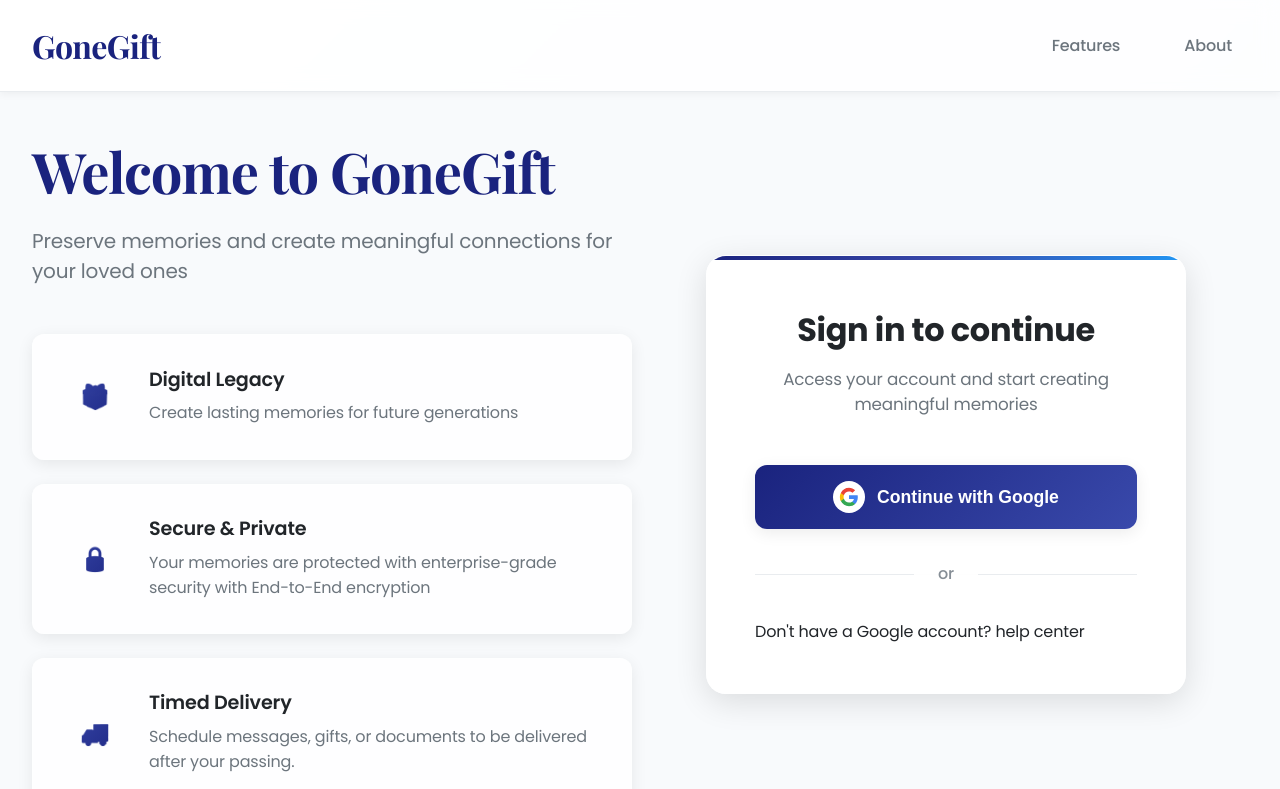
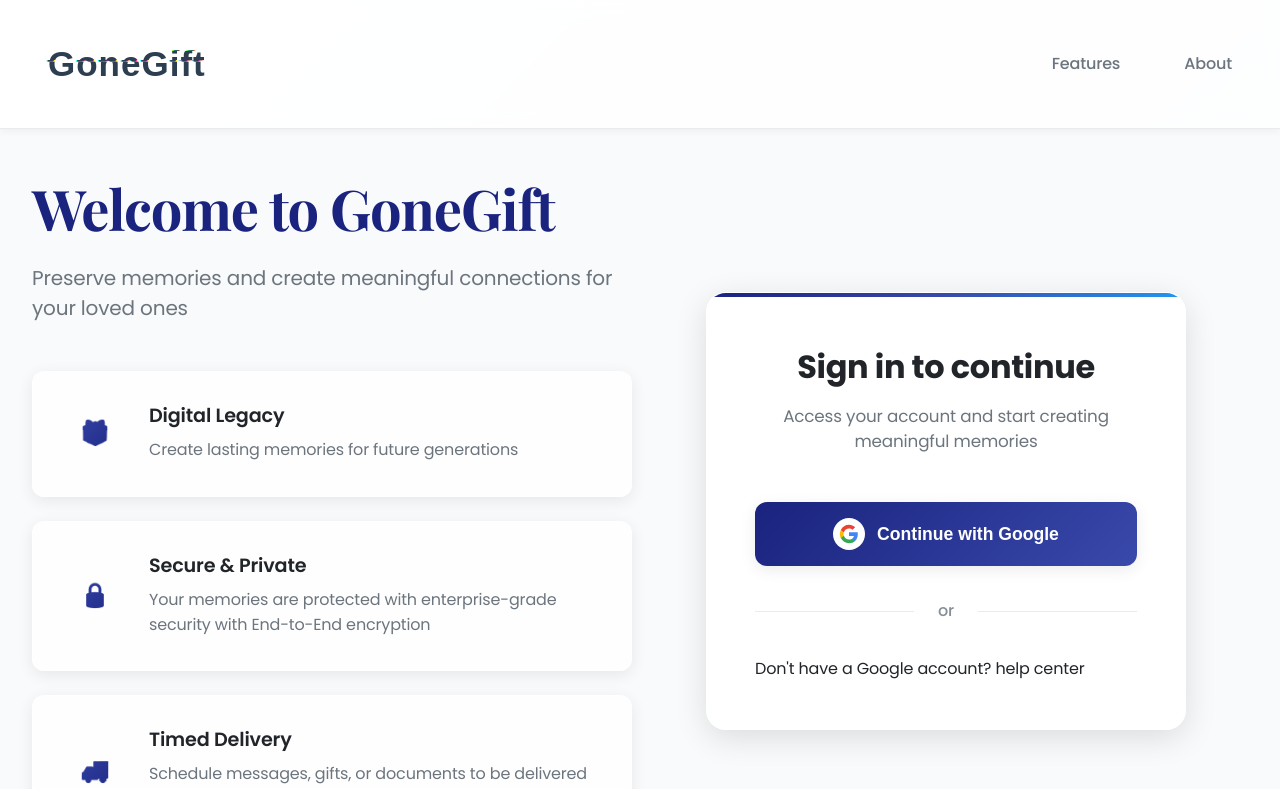
Before and after one commit to Vbyss2-O/GoneGift_FrontEnd, a React (Vite) app: page /login in a window 1280 px wide. Shown: the top 789 px of the page. Built offline with nearby package versions, Linux system fonts and the light colour scheme.

Commit message:
added logo at login page

```diff
--- a/src/Layout/Auth/GoogleLoginPage.css
+++ b/src/Layout/Auth/GoogleLoginPage.css
@@ -73,13 +73,13 @@
   padding: 0 2rem;
 }
 
-.login-container .logo h2 {
+/* .login-container .logo h2 {
   font-family: "Playfair Display", serif;
   font-size: 2rem;
   font-weight: 700;
   color: var(--primary-color);
   letter-spacing: -0.02em;
-}
+} */
 
 .login-container .nav {
   display: flex;
--- a/src/Layout/Auth/GoogleLoginPage.jsx
+++ b/src/Layout/Auth/GoogleLoginPage.jsx
@@ -3,6 +3,7 @@
 import { supabase } from "../Death/supabaseClient";
 import "./GoogleLoginPage.css"; // Import your CSS styles
 import { Link } from "react-router-dom";
+import GoneGiftLogo from "../components/GoneGiftLogo"
 
 const GoogleLoginPage = () => {
   const navigate = useNavigate();
@@ -139,7 +140,7 @@
       <header className="header">
         <div className="header-content">
           <div className="logo">
-            <h2>GoneGift</h2>
+            <h2><GoneGiftLogo/></h2>
           </div>
           <nav className="nav">
             <Link to="/feathers">Features</Link>
```
